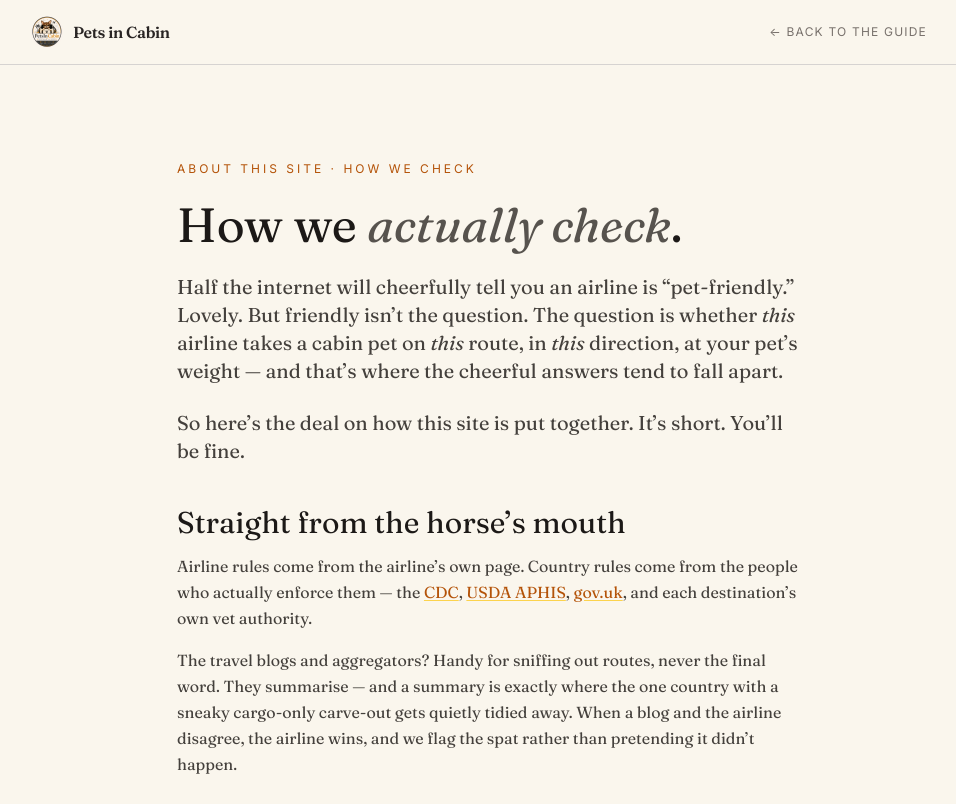
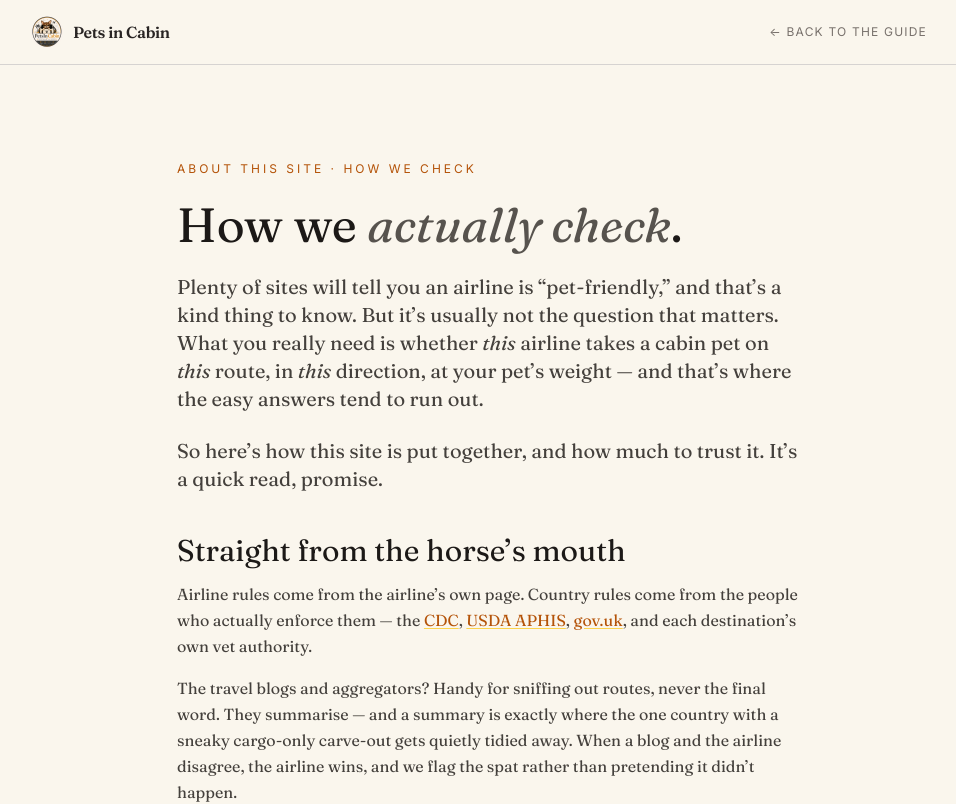
Before and after one commit to rupindermahay/petsincabin, a Next.js app: page /how-we-check in a window 1280 px wide. Shown: the top 804 px of the page, without its empty margins (151-1107 px from the left). Built offline with nearby package versions, Linux system fonts and the light colour scheme.

Commit message:
Add files via upload

```diff
--- a/pages/how-we-check.js
+++ b/pages/how-we-check.js
@@ -49,11 +49,11 @@ export default function HowWeCheck() {
           </h1>
 
           <p className="font-serif text-lg md:text-xl text-stone-700 leading-relaxed mb-6">
-            Half the internet will cheerfully tell you an airline is &ldquo;pet-friendly.&rdquo; Lovely. But friendly isn&rsquo;t the question. The question is whether <em>this</em> airline takes a cabin pet on <em>this</em> route, in <em>this</em> direction, at your pet&rsquo;s weight — and that&rsquo;s where the cheerful answers tend to fall apart.
+            Plenty of sites will tell you an airline is &ldquo;pet-friendly,&rdquo; and that&rsquo;s a kind thing to know. But it&rsquo;s usually not the question that matters. What you really need is whether <em>this</em> airline takes a cabin pet on <em>this</em> route, in <em>this</em> direction, at your pet&rsquo;s weight — and that&rsquo;s where the easy answers tend to run out.
           </p>
 
           <p className="font-serif text-lg md:text-xl text-stone-700 leading-relaxed mb-10">
-            So here&rsquo;s the deal on how this site is put together. It&rsquo;s short. You&rsquo;ll be fine.
+            So here&rsquo;s how this site is put together, and how much to trust it. It&rsquo;s a quick read, promise.
           </p>
 
           {/* STRAIGHT FROM THE SOURCE */}
```
